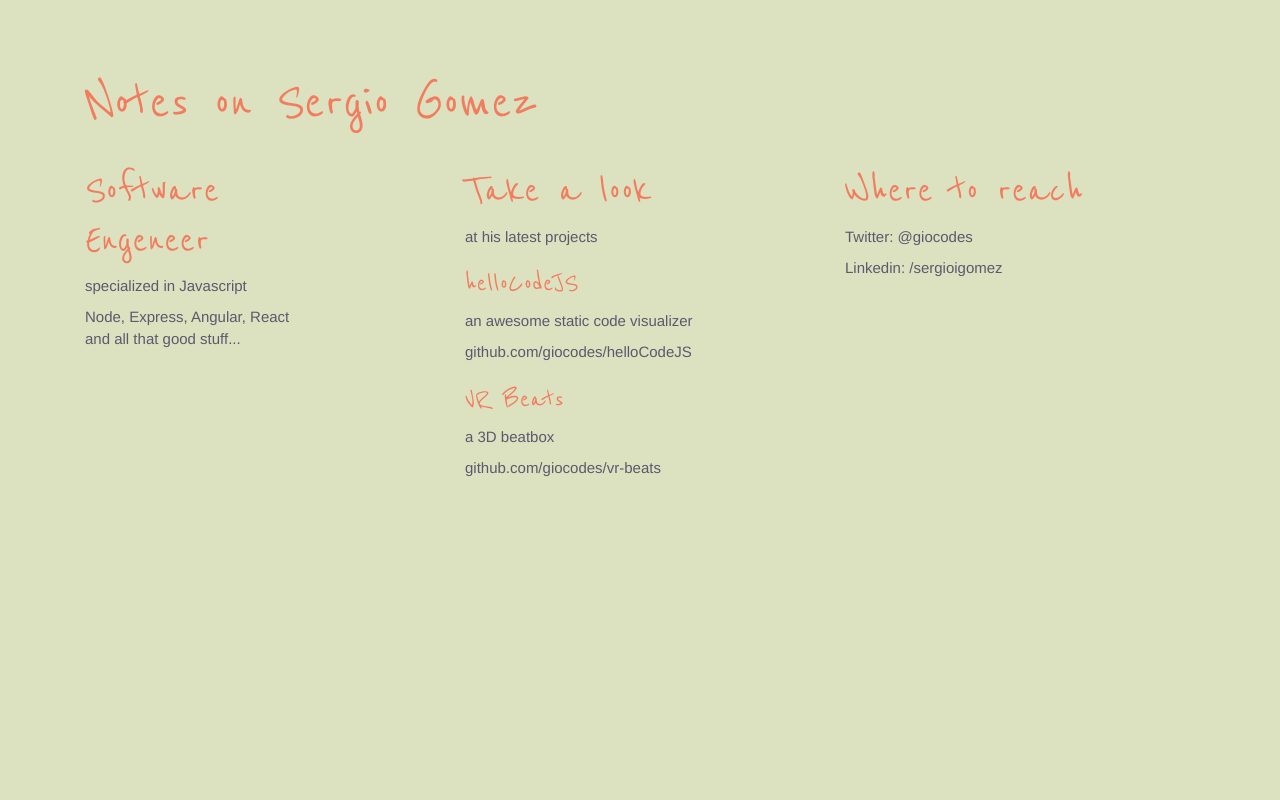
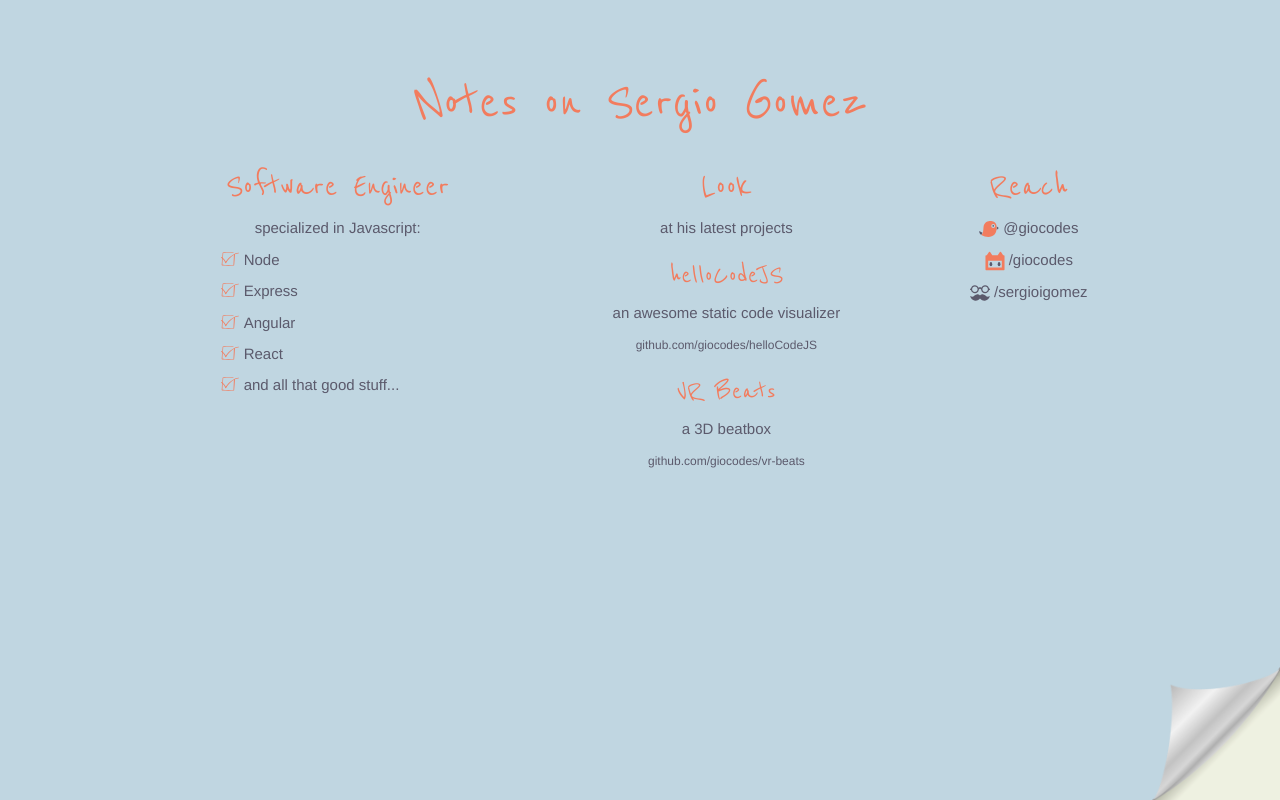
Before and after one commit to giocodes/portfolio, a plain HTML site: page index.html in a window 1280 px wide. Drawn offline with nearby package versions, Linux system fonts and the light colour scheme.

Commit message:
updated styles

```diff
--- a/css/main.css
+++ b/css/main.css
@@ -1,11 +1,17 @@
 body {
-    background-color: #c0d6e1;
+    height: 100vh;
     color: #5b5a6c;
-	transition: background-color 5s;
-	font-size: 1.5em;
+    font-size: 1.5em;
+    transition: background-color 5s;
+    background-position: 100% 100%;
+    background-size: 10%;
+    background-color: #dce1c0;
+    background-image: url(../img/fold.png);
+    background-repeat: no-repeat;
+    text-align: center;
 }
 body.colored {
-	background-color: #dce1c0;
+	background-color: #c0d6e1;
 	transition: background-color 5s;
 }
 
@@ -14,7 +20,7 @@ h1,h2,h3 {
     font-family: 'Reenie Beanie', cursive;
 }
 h1 {font-size: 4em}
-h2 {font-size: 3em}
+h2 {font-size: 2.5em}
 h3 {font-size: 2em}
 
 a {
@@ -23,3 +29,28 @@ a {
 a:hover{
     color: #f27c5e;
 }
+#portfolio a{
+    font-size: .8em;
+}
+ul {
+    list-style: none;
+    padding-left: 0px;
+}
+li{
+    background-image: url('../img/todo.svg');
+    background-repeat: no-repeat;
+    background-size: 20px;
+    background-position: 1px 1px;
+    padding-left: 25px;
+    margin-bottom: 10px;
+    text-align: left;
+}
+.list-group-item{
+    background-color: none !important;
+
+}
+
+img{
+    width: 20px;
+    height: 20px;
+}
--- a/index.html
+++ b/index.html
@@ -19,20 +19,26 @@
 </head>
 
 <body>
-    <div class="container">
+    <div class="col-sm-10 col-sm-offset-1">
      <section>
       <div id="name" class="col-md-12">
        <h1>Notes on Sergio Gomez</h1>
       </div>
      </section>
      <section>
-      <div class="col-md-3">
-       <h2>Software Engeneer</h2>
-       <p>specialized in Javascript</p>
-       <p>Node, Express, Angular, React <br> and all that good stuff...</p>
+      <div class="col-sm-5 col-xs-12">
+       <h2>Software Engineer</h2>
+       <p>specialized in Javascript:</p>
+       <ul class="col-xs-6 col-xs-offset-4 col-sm-10 col-sm-offset-2">
+         <li>Node</li>
+         <li>Express</li>
+         <li>Angular </li>
+         <li>React</li>
+         <li>and all that good stuff...</li>
+       </ul>
       </div>
-      <div class="col-md-4 col-md-offset-1">
-       <h2>Take a look</h2>
+      <div id="portfolio" class="col-sm-4">
+       <h2>Look</h2>
        <p>at his latest projects</p>
        <h3>helloCodeJS</h3>
        <p>an awesome static code visualizer</p>
@@ -41,10 +47,11 @@
        <p>a 3D beatbox</p>
        <p><a href="http://github.com/giocodes/vr-beats">github.com/giocodes/vr-beats</a></p>
       </div>
-      <div class="col-md-4">
-       <h2>Where to reach</h2>
-       <p><a href="https://twitter.com/Sigrone">Twitter: @giocodes</a></p>
-       <p><a href="https://www.linkedin.com/in/sergioigomez">Linkedin: /sergioigomez</a></p>
+      <div class="col-sm-3">
+       <h2>Reach</h2>
+       <p><a href="https://twitter.com/Sigrone"><img src="./img/twitter.svg" alt="Twitter"> @giocodes</a></p>
+       <p><a href="https://www.github.com/giocodes"><img src="./img/github.svg" alt="Github"> /giocodes</a></p>
+       <p><a href="https://www.linkedin.com/in/sergioigomez"><img src="./img/linkedin.svg" alt="Linkedin"> /sergioigomez</a></p>
       </div>
      </section>
     </div>
@@ -53,13 +60,13 @@
     <script src="https://maxcdn.bootstrapcdn.com/bootstrap/3.3.7/js/bootstrap.min.js"></script>
     <script src="js/main.js"></script>
     <!-- Google Analytics: change UA-XXXXX-X to be your site's ID. -->
-    <script>
+    <!-- <script>
       (function(i,s,o,g,r,a,m){i['GoogleAnalyticsObject']=r;i[r]=i[r]||function(){
       (i[r].q=i[r].q||[]).push(arguments)},i[r].l=1*new Date();a=s.createElement(o),
       m=s.getElementsByTagName(o)[0];a.async=1;a.src=g;m.parentNode.insertBefore(a,m)
       })(window,document,'script','https://www.google-analytics.com/analytics.js','ga');
       ga('create', 'UA-85761390-1', 'auto');
       ga('send', 'pageview');
-    </script>
+    </script> -->
 </body>
 </html>
```
Also changed, not shown: img/corner.svg (added), img/fold.png (added), img/github.svg (added), img/linkedin.svg (added), img/todo.svg (added), img/twitter.svg (added), 2 other files.
